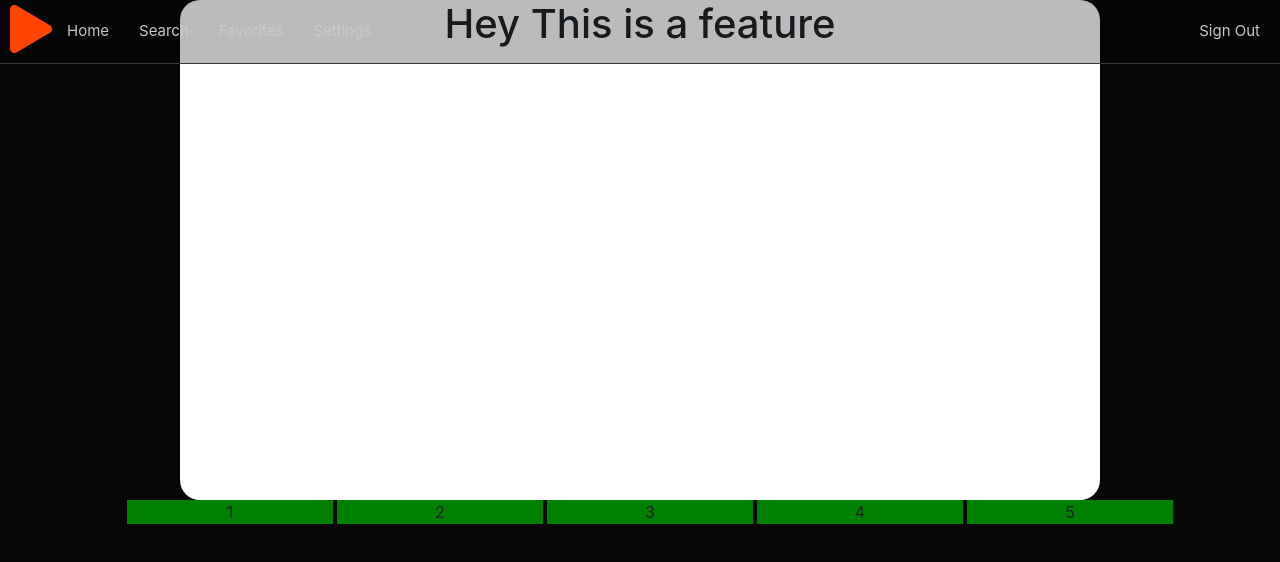
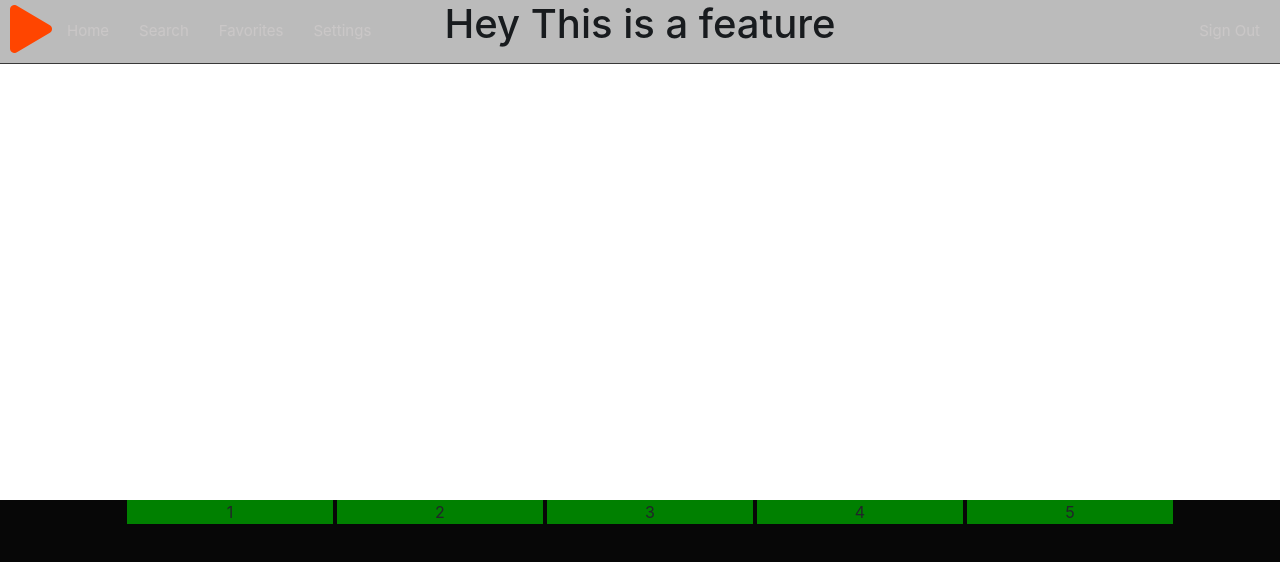
Before and after one commit to MBarbone/videoApp, a React (Create React App) app: page / in a window 1280 px wide. Shown: the top 562 px of the page. Built offline with nearby package versions, Linux system fonts and the light colour scheme.

Commit message:
Hero redesign and clean up CSS code.

```diff
--- a/src/components/hero/index.js
+++ b/src/components/hero/index.js
@@ -3,16 +3,8 @@ import "./style.css";
 
 function Hero(props) {
   return (
-    <div className="container hero-container">
-      <div className="row">
-        <div className="col-1" />
-        <div className="col-10">
-          <div className="hero text-center">
-            <h1>Hey This is a feature</h1>
-          </div>
-        </div>
-        <div className="col-1" />
-      </div>
+    <div className="hero text-center">
+      <h1>Hey This is a feature</h1>
     </div>
   );
 }
--- a/src/components/hero/style.css
+++ b/src/components/hero/style.css
@@ -1,9 +1,9 @@
 .hero {
   height: 500px;
+  width: auto;
   background-size: cover;
   background-position: center;
   position: relative;
   top: 0;
   background-color: white;
-  border-radius: 20px;
 }
```
